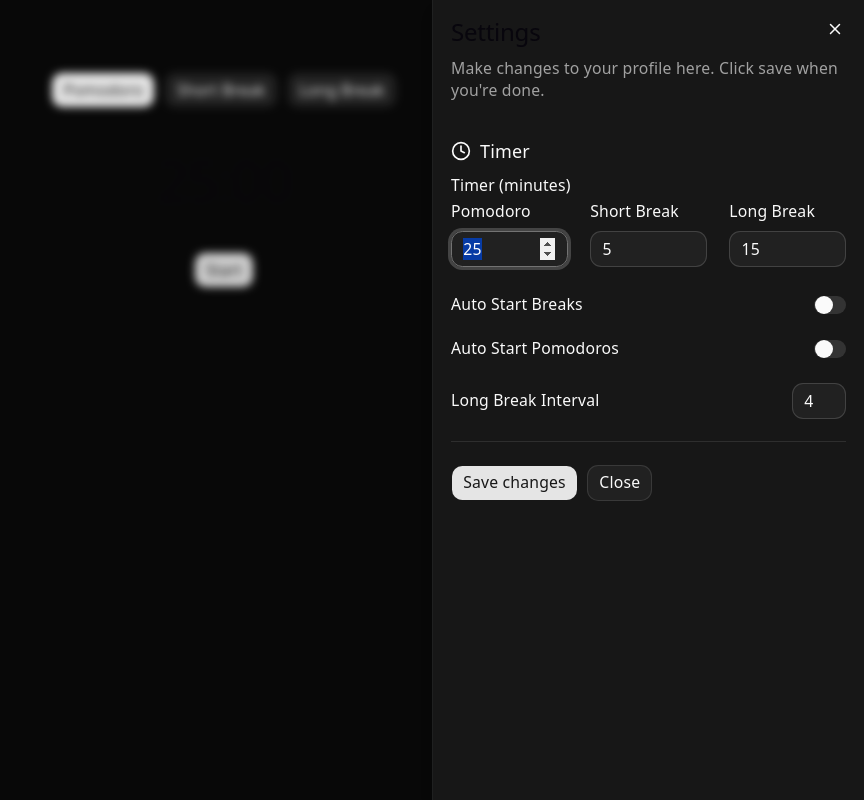
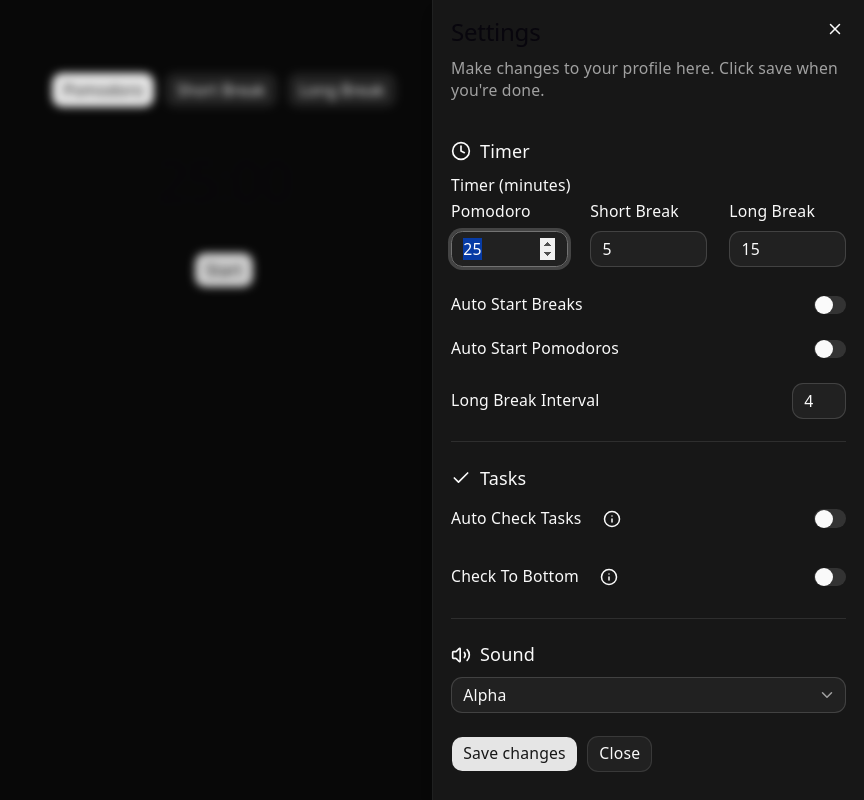
Before and after one commit to rahulkumar215/pomodoro, a React (Vite) app in the folder client/: page / in a window 1280 px wide. Both pictures are taken after a click on the button "Settings". Shown: the whole page, without its empty margins (416-1280 px from the left). Built offline with nearby package versions, Linux system fonts and the light colour scheme; grey boxes are pictures that could not be loaded.

Commit message:
feat(settings) added timer, tasks and audio settings.

```diff
--- a/client/src/components/header.tsx
+++ b/client/src/components/header.tsx
@@ -1,8 +1,11 @@
 import {
   ChartColumn,
+  Check,
   Clock,
   ClockCheck,
+  Info,
   Settings as SettingsIcon,
+  Volume2,
 } from "lucide-react";
 import { Button } from "./ui/button";
 import { Avatar, AvatarFallback, AvatarImage } from "./ui/avatar";
@@ -21,9 +24,14 @@ import {
 import { Switch } from "./ui/switch";
 import { Separator } from "./ui/separator";
 import * as z from "zod";
-import { Controller, useForm } from "react-hook-form";
+import { Controller, useForm, useWatch } from "react-hook-form";
 import { zodResolver } from "@hookform/resolvers/zod";
-import { ALARM_SOUND_KEYS, FOCUS_SOUND_KEYS, TABS } from "@/consts/consts";
+import {
+  ALARM_SOUND_KEYS,
+  FOCUS_SOUND_KEYS,
+  Sounds,
+  TABS,
+} from "@/consts/consts";
 import {
   Field,
   FieldError,
@@ -32,6 +40,17 @@ import {
   FieldLegend,
   FieldSet,
 } from "./ui/field";
+import { Popover, PopoverContent, PopoverTrigger } from "./ui/popover";
+import {
+  Select,
+  SelectContent,
+  SelectGroup,
+  SelectItem,
+  SelectTrigger,
+  SelectValue,
+} from "./ui/select";
+import { useSound } from "@/hooks/useSound";
+import { useEffect } from "react";
 
 const settingsSchema = z.object({
   pomodoro_time: z.coerce.number<number>(),
@@ -40,11 +59,11 @@ const settingsSchema = z.object({
   auto_start_breaks: z.boolean(),
   auto_start_pomodoros: z.boolean(),
   long_break_interval: z.coerce.number<number>(),
-  // auto_check_tasks: z.boolean(),
-  // check_to_bottom: z.boolean(),
-  // alarm_sound: z.enum(ALARM_SOUND_KEYS),
-  // alarm_sound_volumn: z.number().min(0).max(100),
-  // alarm_sound_repeat: z.number(),
+  auto_check_tasks: z.boolean(),
+  check_to_bottom: z.boolean(),
+  alarm_sound: z.enum(ALARM_SOUND_KEYS),
+  alarm_sound_volumn: z.coerce.number<number>().min(0).max(100),
+  alarm_sound_repeat: z.coerce.number<number>(),
   // focus_sound: z.enum(FOCUS_SOUND_KEYS),
   // focus_sound_volumn: z.number().min(0).max(100),
   // pomodoro_theme: z.string(),
@@ -58,21 +77,18 @@ const settingsSchema = z.object({
 
 type Settings = z.infer<typeof settingsSchema>;
 
-const SettingSection = ({ icon, title, children }) => {
-  const Icon = icon;
-  return (
-    <section className="flex flex-col px-4 gap-6">
-      <h3 className="flex items-center  gap-2">
-        <Icon size={16} />
-        {title}
-      </h3>
-
-      {children}
-
-      <Separator />
-    </section>
-  );
-};
+const PopOverComp = ({ text }) => (
+  <Popover>
+    <PopoverTrigger asChild>
+      <Button variant="ghost">
+        <Info />
+      </Button>
+    </PopoverTrigger>
+    <PopoverContent className="w-60">
+      <p className="text-xs">{text}</p>
+    </PopoverContent>
+  </Popover>
+);
 
 const Header = () => {
   const form = useForm<Settings>({
@@ -84,9 +100,31 @@ const Header = () => {
       auto_start_breaks: false,
       auto_start_pomodoros: false,
       long_break_interval: 4,
+      auto_check_tasks: false,
+      check_to_bottom: false,
+      alarm_sound: "alpha",
+      alarm_sound_volumn: 0,
+      alarm_sound_repeat: 3,
     },
     mode: "all",
   });
+
+  const alarm = useWatch<Settings, "alarm_sound">({
+    control: form.control,
+    name: "alarm_sound",
+    defaultValue: "alpha",
+  });
+
+  const { play, changeSound, pause, isPlaying } = useSound(
+    Sounds.alarm[alarm].sound,
+  );
+  useEffect(() => {
+    if (isPlaying) pause();
+    changeSound(Sounds.alarm[alarm].sound);
+    play();
+
+    return () => pause();
+  }, [alarm, play, changeSound, pause, isPlaying]);
 
   function onSubmit(data: Settings) {
     // Do something with the form values.
@@ -115,7 +153,7 @@ const Header = () => {
               Settings
             </Button>
           </SheetTrigger>
-          <SheetContent>
+          <SheetContent className=" overflow-y-scroll">
             <SheetHeader>
               <SheetTitle>Settings</SheetTitle>
               <SheetDescription>
@@ -268,6 +306,102 @@ const Header = () => {
 
                 <Separator />
 
+                <FieldSet>
+                  <FieldLegend className="flex items-center gap-2 mb-2">
+                    <Check size={20} />
+                    Tasks
+                  </FieldLegend>
+                  <FieldGroup>
+                    <Controller
+                      name="auto_check_tasks"
+                      control={form.control}
+                      render={({ field, fieldState }) => (
+                        <Field
+                          data-invalid={fieldState.invalid}
+                          orientation="horizontal"
+                        >
+                          <FieldLabel htmlFor="auto_check_tasks">
+                            Auto Check Tasks
+                            <PopOverComp
+                              text={`If you enable "Auto Check Tasks", the active task will be automatically checked when the actual pomodoro count reaches the estimated count.`}
+                            />
+                          </FieldLabel>
+                          <Switch
+                            id="auto_check_tasks"
+                            name={field.name}
+                            aria-invalid={fieldState.invalid}
+                            checked={field.value}
+                            onCheckedChange={field.onChange}
+                          />
+                        </Field>
+                      )}
+                    />
+
+                    <Controller
+                      name="check_to_bottom"
+                      control={form.control}
+                      render={({ field, fieldState }) => (
+                        <Field
+                          data-invalid={fieldState.invalid}
+                          orientation="horizontal"
+                        >
+                          <FieldLabel htmlFor="check_to_bottom">
+                            Check To Bottom
+                            <PopOverComp
+                              text={`If you enable "Auto Switch Tasks", the checked task will be automatically moved to the bottom of the task list.`}
+                            />
+                          </FieldLabel>
+                          <Switch
+                            id="check_to_bottom"
+                            name={field.name}
+                            checked={field.value}
+                            onCheckedChange={field.onChange}
+                            aria-invalid={fieldState.invalid}
+                          />
+                        </Field>
+                      )}
+                    />
+                  </FieldGroup>
+                </FieldSet>
+
+                <Separator />
+
+                <FieldSet>
+                  <FieldLegend className="flex items-center gap-2 mb-2">
+                    <Volume2 size={20} />
+                    Sound
+                  </FieldLegend>
+                  <FieldGroup>
+                    <Controller
+                      name="alarm_sound"
+                      control={form.control}
+                      render={({ field, fieldState }) => (
+                        <Field data-invalid={fieldState.invalid}>
+                          <Select
+                            name={field.name}
+                            value={field.value}
+                            onValueChange={field.onChange}
+                          >
+                            <SelectTrigger aria-invalid={fieldState.invalid}>
+                              <SelectValue placeholder="Select" />
+                            </SelectTrigger>
+                            <SelectContent position="item-aligned">
+                              <SelectGroup>
+                                <SelectItem value="alpha">Alpha</SelectItem>
+                                <SelectItem value="honey">Honey</SelectItem>
+                                <SelectItem value="primul">Primul</SelectItem>
+                                <SelectItem value="interstellar">
+                                  Interstellar
+                                </SelectItem>
+                              </SelectGroup>
+                            </SelectContent>
+                          </Select>
+                        </Field>
+                      )}
+                    />
+                  </FieldGroup>
+                </FieldSet>
+
                 <Field orientation="horizontal">
                   <Button type="submit">Save changes</Button>
                   <SheetClose asChild>
--- /dev/null
+++ b/client/src/components/ui/popover.tsx
@@ -0,0 +1,87 @@
+import * as React from "react"
+import { Popover as PopoverPrimitive } from "radix-ui"
+
+import { cn } from "@/lib/utils"
+
+function Popover({
+  ...props
+}: React.ComponentProps<typeof PopoverPrimitive.Root>) {
+  return <PopoverPrimitive.Root data-slot="popover" {...props} />
+}
+
+function PopoverTrigger({
+  ...props
+}: React.ComponentProps<typeof PopoverPrimitive.Trigger>) {
+  return <PopoverPrimitive.Trigger data-slot="popover-trigger" {...props} />
+}
+
+function PopoverContent({
+  className,
+  align = "center",
+  sideOffset = 4,
+  ...props
+}: React.ComponentProps<typeof PopoverPrimitive.Content>) {
+  return (
+    <PopoverPrimitive.Portal>
+      <PopoverPrimitive.Content
+        data-slot="popover-content"
+        align={align}
+        sideOffset={sideOffset}
+        className={cn(
+          "z-50 flex w-72 origin-(--radix-popover-content-transform-origin) flex-col gap-2.5 rounded-lg bg-popover p-2.5 text-sm text-popover-foreground shadow-md ring-1 ring-foreground/10 outline-hidden duration-100 data-[side=bottom]:slide-in-from-top-2 data-[side=left]:slide-in-from-right-2 data-[side=right]:slide-in-from-left-2 data-[side=top]:slide-in-from-bottom-2 data-open:animate-in data-open:fade-in-0 data-open:zoom-in-95 data-closed:animate-out data-closed:fade-out-0 data-closed:zoom-out-95",
+          className
+        )}
+        {...props}
+      />
+    </PopoverPrimitive.Portal>
+  )
+}
+
+function PopoverAnchor({
+  ...props
+}: React.ComponentProps<typeof PopoverPrimitive.Anchor>) {
+  return <PopoverPrimitive.Anchor data-slot="popover-anchor" {...props} />
+}
+
+function PopoverHeader({ className, ...props }: React.ComponentProps<"div">) {
+  return (
+    <div
+      data-slot="popover-header"
+      className={cn("flex flex-col gap-0.5 text-sm", className)}
+      {...props}
+    />
+  )
+}
+
+function PopoverTitle({ className, ...props }: React.ComponentProps<"h2">) {
+  return (
+    <div
+      data-slot="popover-title"
+      className={cn("font-medium", className)}
+      {...props}
+    />
+  )
+}
+
+function PopoverDescription({
+  className,
+  ...props
+}: React.ComponentProps<"p">) {
+  return (
+    <p
+      data-slot="popover-description"
+      className={cn("text-muted-foreground", className)}
+      {...props}
+    />
+  )
+}
+
+export {
+  Popover,
+  PopoverAnchor,
+  PopoverContent,
+  PopoverDescription,
+  PopoverHeader,
+  PopoverTitle,
+  PopoverTrigger,
+}
--- a/client/src/consts/consts.ts
+++ b/client/src/consts/consts.ts
@@ -34,6 +34,10 @@ export const Sounds = {
       key: "Primul",
       sound: primul,
     },
+    interstellar: {
+      key: "Interstellar",
+      sound: interstellar,
+    },
   },
   focus: {
     clock: {
--- a/client/src/hooks/useSound.ts
+++ b/client/src/hooks/useSound.ts
@@ -1,13 +1,17 @@
 import { useCallback, useEffect, useRef } from "react";
-import sound from "../assets/audios/alarm_sound.mp3";
 
-export function useSound() {
+export function useSound(sound: string) {
   const audio = useRef(new Audio(sound));
+  const isPlaying = !audio.current.paused;
 
   useEffect(() => {
     const audioCur = audio.current;
     return () => audioCur.pause();
   }, []);
+
+  const changeSound = (sound: string) => {
+    audio.current = new Audio(sound);
+  };
 
   const pause = useCallback(() => {
     audio.current.pause();
@@ -22,5 +26,5 @@ export function useSound() {
     }, 1000 * 5);
   }, [pause]);
 
-  return { play, pause };
+  return { play, pause, changeSound, isPlaying };
 }
```
